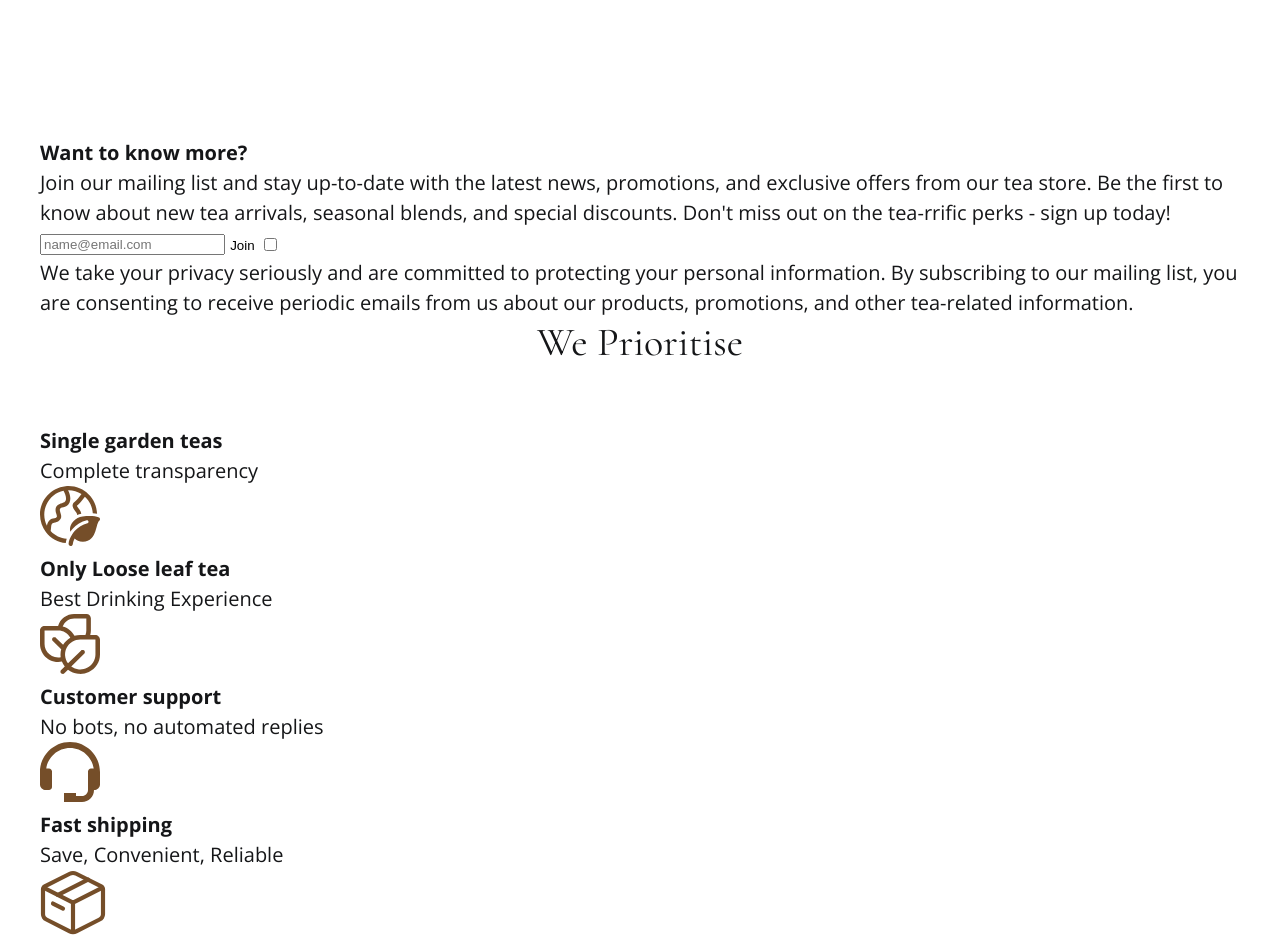
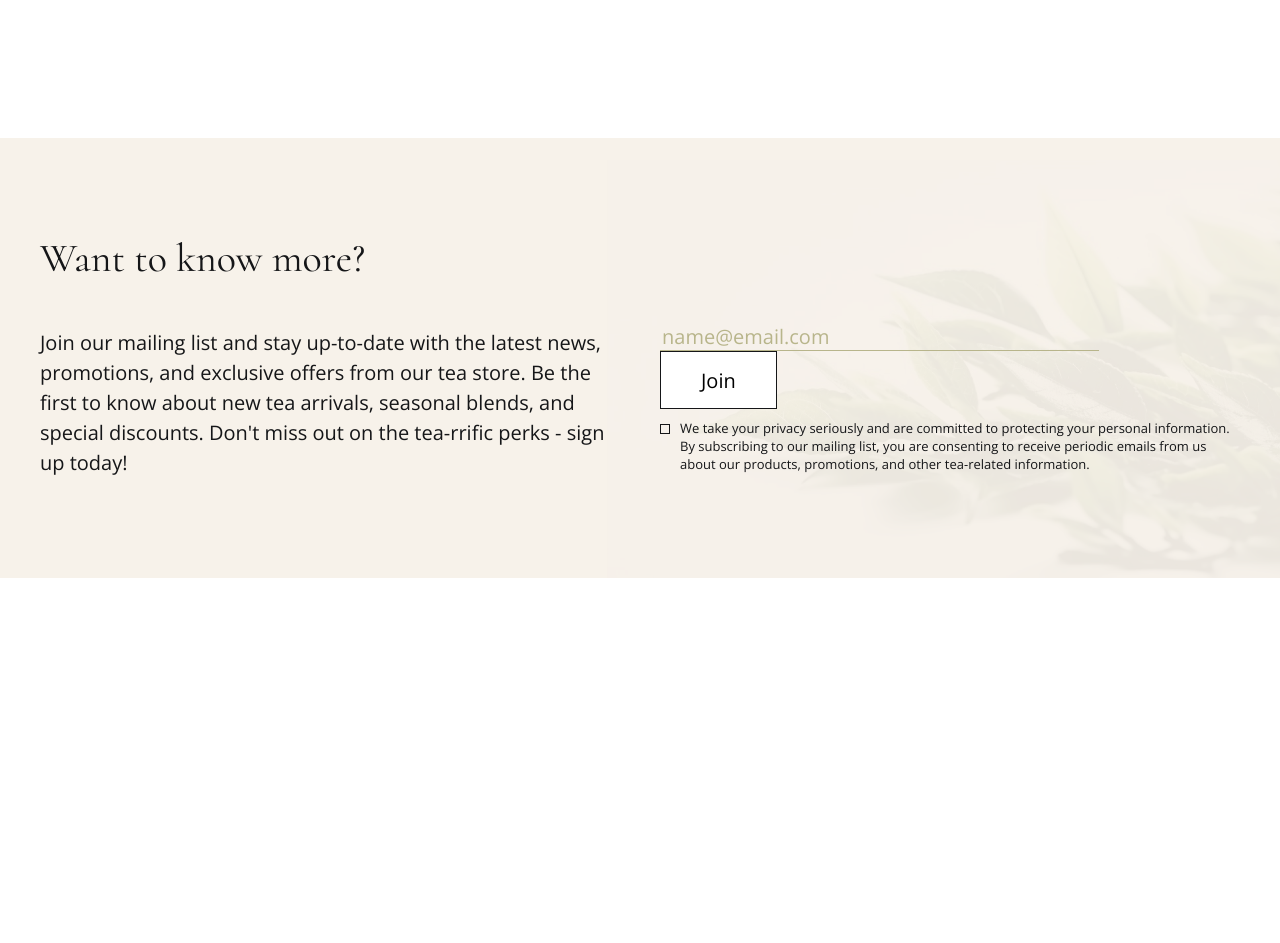
Before and after one commit to craftingweb/Tea, a plain HTML site: page index.html in a window 1280 px wide. Shown: the part 2820-3763 px from the top of the page. After the commit the page ends 3398 px from the top, so only its background shows below. Drawn offline with nearby package versions, Linux system fonts and the light colour scheme.

Commit message:
mailing list styling + custom checkbox

```diff
--- a/css/style.css
+++ b/css/style.css
@@ -370,7 +370,6 @@ button {
   font-style: normal;
   font-weight: 400;
   line-height: normal;
-  /* margin-bottom: 10px; */
 }
 
 .main-blog__content {
@@ -388,7 +387,6 @@ button {
 }
 
 .main-blog__link {
-  /* margin-top: 48px; */
   display: block;
   position: relative;
   padding-right: 8px;
@@ -410,3 +408,107 @@ button {
   padding: 12px 40px;
   border: 1px solid #151618;
 }
+
+.mailing-list {
+  padding: 100px 0;
+  background-color: #f7f2ea;
+  background-image: url("/images/mailing-list-bg.png");
+  background-repeat: no-repeat;
+  background-position: bottom right;
+}
+
+.mailing-list__title {
+  margin-bottom: 50px;
+  font-family: "Cormorant", serif;
+  font-size: 40px;
+  font-weight: 400;
+  line-height: 100%;
+}
+
+.mailing-list__inner {
+  display: flex;
+  justify-content: space-between;
+}
+
+.mailing-list__text {
+  max-width: 580px;
+}
+
+.mailing-list__form {
+  max-width: 580px;
+  display: flex;
+  flex-wrap: wrap;
+}
+
+.mailing-list__input::placeholder {
+  font-family: "Open Sans";
+  font-size: 20px;
+  font-style: normal;
+  font-weight: 300;
+  line-height: 150%;
+  color: #b8b58b;
+}
+.mailing-list__input {
+  width: 439px;
+  background-color: transparent;
+  border: none;
+  border-bottom: 1px solid #b8b58b;
+  outline: none;
+  margin-right: 25px;
+}
+
+.mailing-list__btn {
+  text-align: center;
+  padding: 12px 40px;
+  border: 1px solid #151618;
+  font-family: "Open Sans";
+  font-size: 20px;
+  font-style: normal;
+  font-weight: 300;
+  line-height: normal;
+  background-color: #fff;
+  cursor: pointer;
+}
+
+.checkbox__text {
+  font-family: "Open Sans";
+  font-size: 13px;
+  font-style: normal;
+  font-weight: 300;
+  line-height: normal;
+  padding-left: 20px;
+}
+
+.checkbox {
+  position: absolute;
+  height: 1px;
+  width: 1px;
+  color: red;
+  clip: rect(0, 0, 0, 0);
+  overflow: hidden;
+}
+
+.checkbox__style {
+  height: 10px;
+  width: 10px;
+  position: absolute;
+  border: 1px solid #151618;
+  margin-top: 5px;
+  cursor: pointer;
+}
+
+label {
+  margin-top: 10px;
+  cursor: pointer;
+}
+
+.checkbox:checked + .checkbox__style::after {
+  content: "";
+  height: 5px;
+  width: 5px;
+  background-color: #151618;
+  top: 50%;
+  left: 50%;
+  transform: translate(-50%, -50%);
+  position: absolute;
+}
--- a/index.html
+++ b/index.html
@@ -217,19 +217,20 @@
           <h2 class="mailing-list__title">Want to know more?</h2>
           <div class="mailing-list__inner">
             <p class="mailing-list__text">Join our mailing list and stay up-to-date with the latest news, promotions, and exclusive offers from our tea store. Be the first to know about new tea arrivals, seasonal blends, and special discounts. Don't miss out on the tea-rrific perks - sign up today!</p>
-          </div>
+
           <form class="mailing-list__form">
             <input class="mailing-list__input" type="email" placeholder="name@email.com">
             <button class="mailing-list__btn" type="submit">Join</button>
             <label>
-              <input type="checkbox">
+              <input type="checkbox" class="checkbox">
               <span class="checkbox__style"></span>
               <p class="checkbox__text">We take your privacy seriously and are committed to protecting your personal information. By subscribing to our mailing list, you are consenting to receive periodic emails from us about our products, promotions, and other tea-related information.</p>
             </label>
           </form>
         </div>
+        </div>
       </section>
-      <section class="priorities">
+      <!-- <section class="priorities">
         <div class="container">
           <h2 class="title">We Prioritise</h2>
           <ul class="priorities__list">
@@ -255,7 +256,7 @@
             </li>
           </ul>
         </div>
-      </section>
+      </section> -->
     </main>
     <script src="js/main.js"></script>
   </body>
```
Also changed, not shown: images/mailing-list-bg.png (added).
